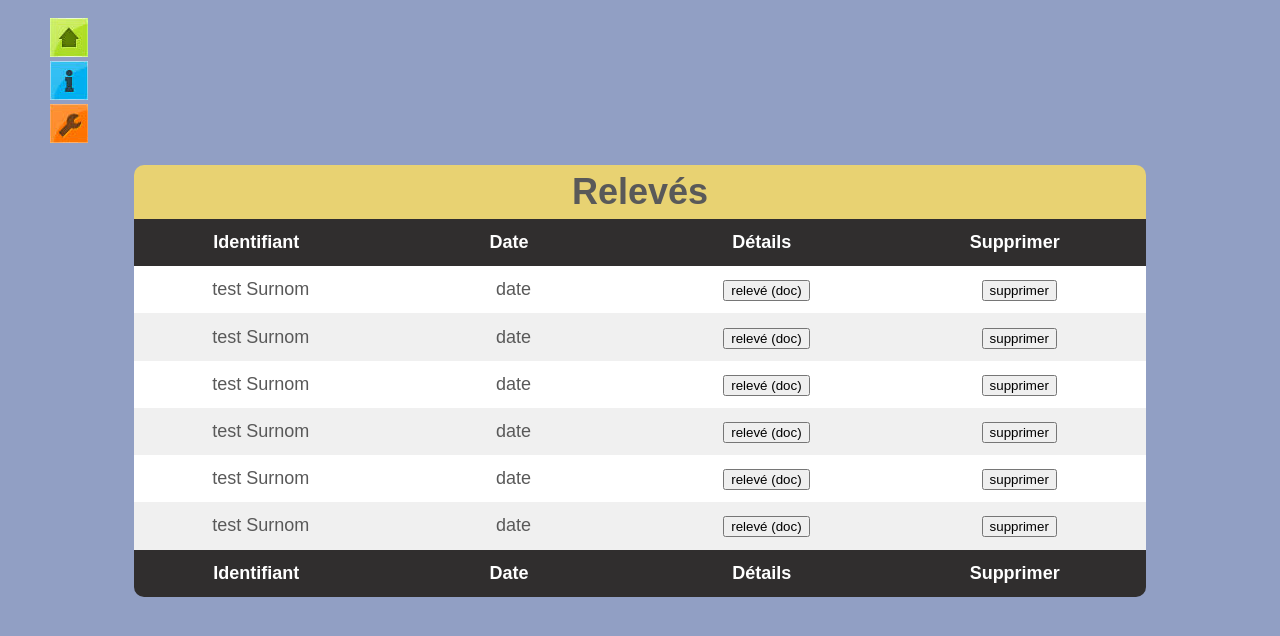
After one commit to Elouan-Callec/Cash-Register, a PHP site: page /releve.html in a window 1280 px wide. The commit adds this page. Shown: the top 636 px of the page. Run offline with PHP 8.4, Linux system fonts and the light colour scheme.

Commit message:
création page relevé

```diff
--- a/NavBar.html
+++ b/NavBar.html
@@ -8,6 +8,7 @@
 </head>
 
 <body>
+    <div>
         <nav>
             <ul class="navBar">
                 <li>
@@ -27,6 +28,7 @@
                 </li>
             </ul>
         </nav>
+    </div>
 </body>
 
 </html>
--- /dev/null
+++ b/releve.html
@@ -0,0 +1,98 @@
+<!DOCTYPE html>
+<html>
+
+<head>
+    <meta charset="utf-8" />
+    <link href="style/style.css" rel="stylesheet" type="text/css">
+    <title>Relevés</title>
+</head>
+
+<body>
+    <div>
+        <nav>
+            <ul class="navBar">
+                <li>
+                    <a class="home" href="index.html">
+                        <span>Home</span>
+                    </a>
+                </li>
+                <li>
+                    <a class="releves" href="releve.html">
+                        <span>Relevés</span>
+                    </a>
+                </li>
+                <li>
+                    <a class="rapports">
+                        <span>Rapports</span>
+                    </a>
+                </li>
+            </ul>
+        </nav>
+    </div>
+
+    <div>
+        <div>
+            <table class="tableReleve">
+                <caption>Relevés</caption>
+
+                <thead>
+                    <tr>
+                        <th>Identifiant</th>
+                        <th>Date</th>
+                        <th>Détails</th>
+                        <th>Supprimer</th>
+                    </tr>
+                </thead>
+
+                <tfoot>
+                    <tr>
+                        <th>Identifiant</th>
+                        <th>Date</th>
+                        <th>Détails</th>
+                        <th>Supprimer</th>
+                    </tr>
+                </tfoot>
+
+                <tbody>
+                    <tr class="column1">
+                        <td>test Surnom</td>
+                        <td>date</td>
+                        <td><a href="#"><input type="button" value="relevé (doc)"></td>
+                        <td><a href="#"><input type="button" value="supprimer"></td>
+                    </tr>
+                    <tr class="column2">
+                        <td>test Surnom</td>
+                        <td>date</td>
+                        <td><a href="#"><input type="button" value="relevé (doc)"></td>
+                        <td><a href="#"><input type="button" value="supprimer"></td>
+                    <tr class="column1">
+                        <td>test Surnom</td>
+                        <td>date</td>
+                        <td><a href="#"><input type="button" value="relevé (doc)"></td>
+                        <td><a href="#"><input type="button" value="supprimer"></td>
+                    </tr>
+                    <tr class="column2">
+                        <td>test Surnom</td>
+                        <td>date</td>
+                        <td><a href="#"><input type="button" value="relevé (doc)"></td>
+                        <td><a href="#"><input type="button" value="supprimer"></td>
+                    <tr class="column1">
+                        <td>test Surnom</td>
+                        <td>date</td>
+                        <td><a href="#"><input type="button" value="relevé (doc)"></td>
+                        <td><a href="#"><input type="button" value="supprimer"></td>
+                    </tr>
+                    <tr class="column2">
+                        <td>test Surnom</td>
+                        <td>date</td>
+                        <td><a href="#"><input type="button" value="relevé (doc)"></td>
+                        <td><a href="#"><input type="button" value="supprimer"></td>
+                    </tr>
+                </tbody>
+            </table>
+        </div>
+    </div>
+
+</body>
+
+</html>
--- a/style/style.css
+++ b/style/style.css
@@ -4,7 +4,15 @@ body{
     color: #404e6f;
 }
 
+h1, h2, h3{
+    color: #2a3449;
+}
+
+
+
 /* Tableau */
+
+
 
 table{
     border-collapse: collapse;
@@ -15,10 +23,16 @@ table{
     color: #595959;
     border-radius: 10px;
     margin: 20px auto;
+    table-layout: fixed;
+}
+
+.tableReleve{
+    table-layout: fixed;
 }
 
 td{
     padding: 1% 1% 1% 1%;
+    text-align: center;
 }
 
 tr{
@@ -26,7 +40,8 @@ tr{
 }
 
 th{
-    padding: 1% 10% 1% 1%;
+    padding: 1% 1% 1% 1px;
+    text-align: center;
 }
 
 caption{
@@ -40,6 +55,10 @@ thead, tfoot{
     color: white;
 }
 
+.column1:hover, .column2:hover{
+    background-color: #e2e2e2;
+}
+
 .column1{
     background-color: white;
 }
@@ -48,7 +67,11 @@ thead, tfoot{
     background-color: #f0f0f0;
 }
 
+
+
 /* Formulaire */
+
+
 
 form{
     margin: 5% auto;
@@ -64,10 +87,6 @@ form{
     margin: 10px 10px;
     padding: 10px;
     text-align: center;
-}
-
-h1, h2, h3{
-    color: #2a3449;
 }
 
 .container{
@@ -104,6 +123,8 @@ label span{
     width: 120px;
     text-align: left;
 }
+
+
 
 /* Barre de navigation */
 
@@ -148,7 +169,13 @@ label span{
     box-shadow: 0 0 5px #9ddff5;
 }
 
+
+nav{
+    position: sticky;
+}
+
 /* Bouton home */
+
 
 .navBar .home{
     background-position: 0 0;
@@ -165,7 +192,9 @@ label span{
     text-shadow: 1px 1px 0 #99bf31;
 }
 
+
 /* Bouton releves */
+
 
 .navBar .releves{
     background-position: -38px 0;
@@ -182,7 +211,9 @@ label span{
     text-shadow:1px 1px 0 #44a8d0;
 }
 
+
 /* Bouton rapports */
+
 
 .navBar .rapports{
     background-position:-76px 0;
@@ -198,3 +229,22 @@ label span{
     color:#5a3517;
     text-shadow:1px 1px 0 #d28344;
 }
+
+
+/* Bouton deconnexion */
+
+
+.navBar .deconnexion{
+    background-position:-76px 0;
+    /*background: url('img/rapports.jpg') ;*/
+}
+
+.navBar .deconnexion:hover {
+     background-position:-76px -39px;
+}
+
+.navBar .deconnexion span{
+    background-color:#c86c1f;
+    color:#5a3517;
+    text-shadow:1px 1px 0 #d28344;
+}
```
Also changed, not shown: index.html (+7 -2 lines). Lines whose indentation alone changed are shown as unchanged.
